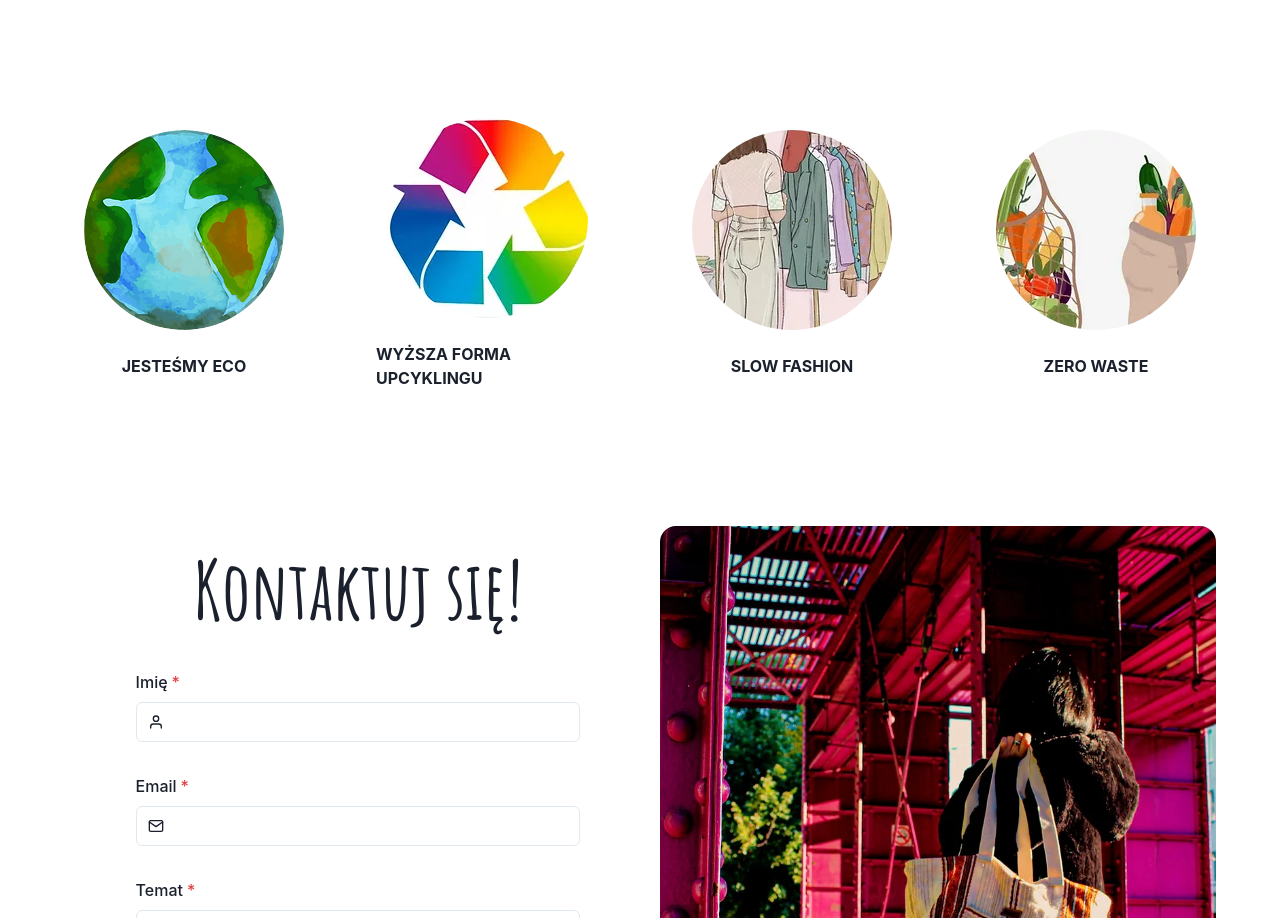
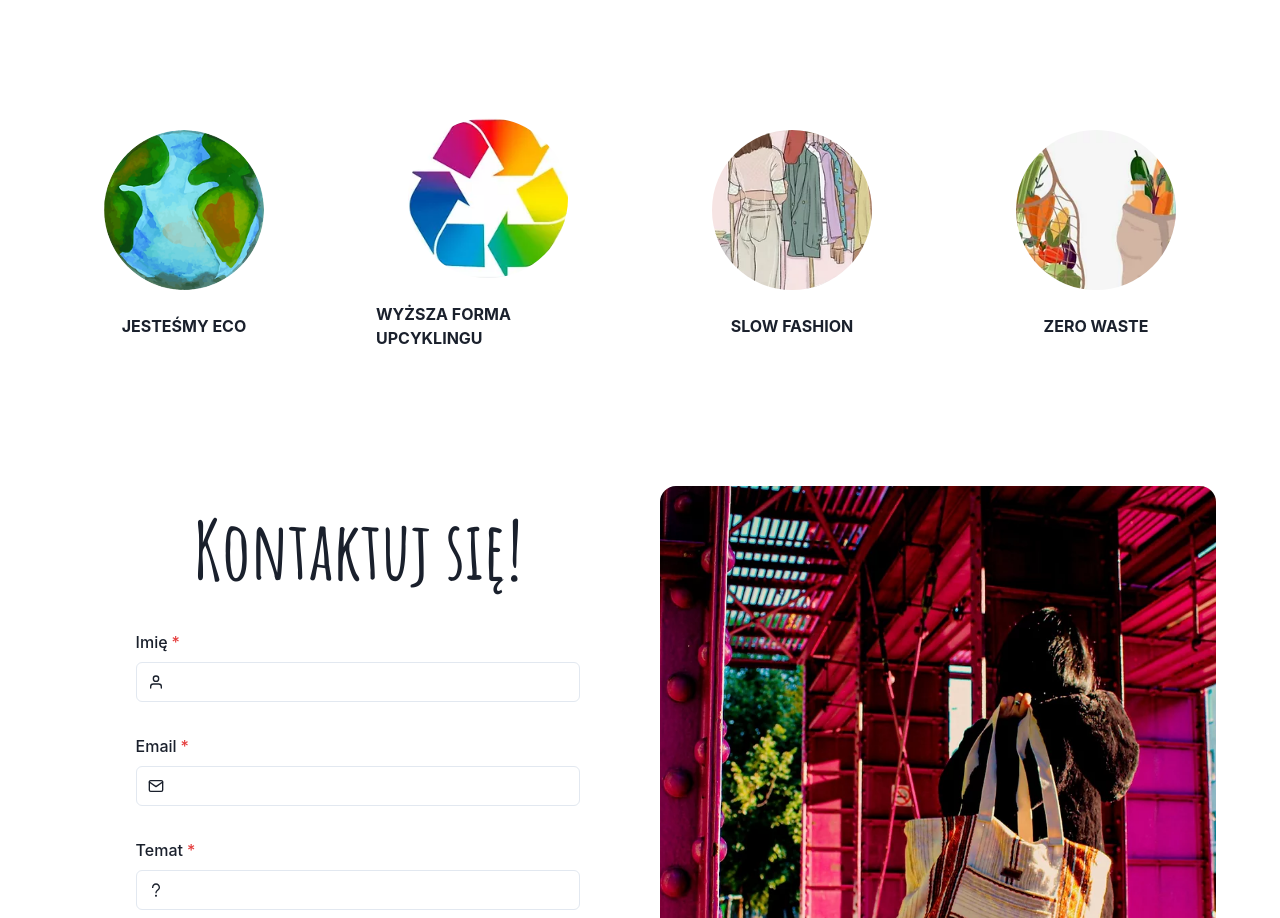
Before and after one commit to antek-karlsson/wildbags_1.0.2, a React (Create React App) app: page / in a window 1280 px wide. Shown: the part 2723-3641 px from the top of the page. Built offline with nearby package versions, Linux system fonts and the light colour scheme.

Commit message:
set max-width on feature images

```diff
--- a/src/components/features-box/feature-card.sub-comp.jsx
+++ b/src/components/features-box/feature-card.sub-comp.jsx
@@ -3,7 +3,7 @@ import { Image, VStack, Text } from "@chakra-ui/react";
 const FeatureCard = ({ src, label }) => {
   return (
     <VStack justify={"center"} align={"center"} p={2}>
-      <Image src={src} borderRadius={"full"} />
+      <Image src={src} borderRadius={"full"} maxW={"10rem"} />
       <Text p={4} fontWeight={"bold"}>
         {label}
       </Text>
```
